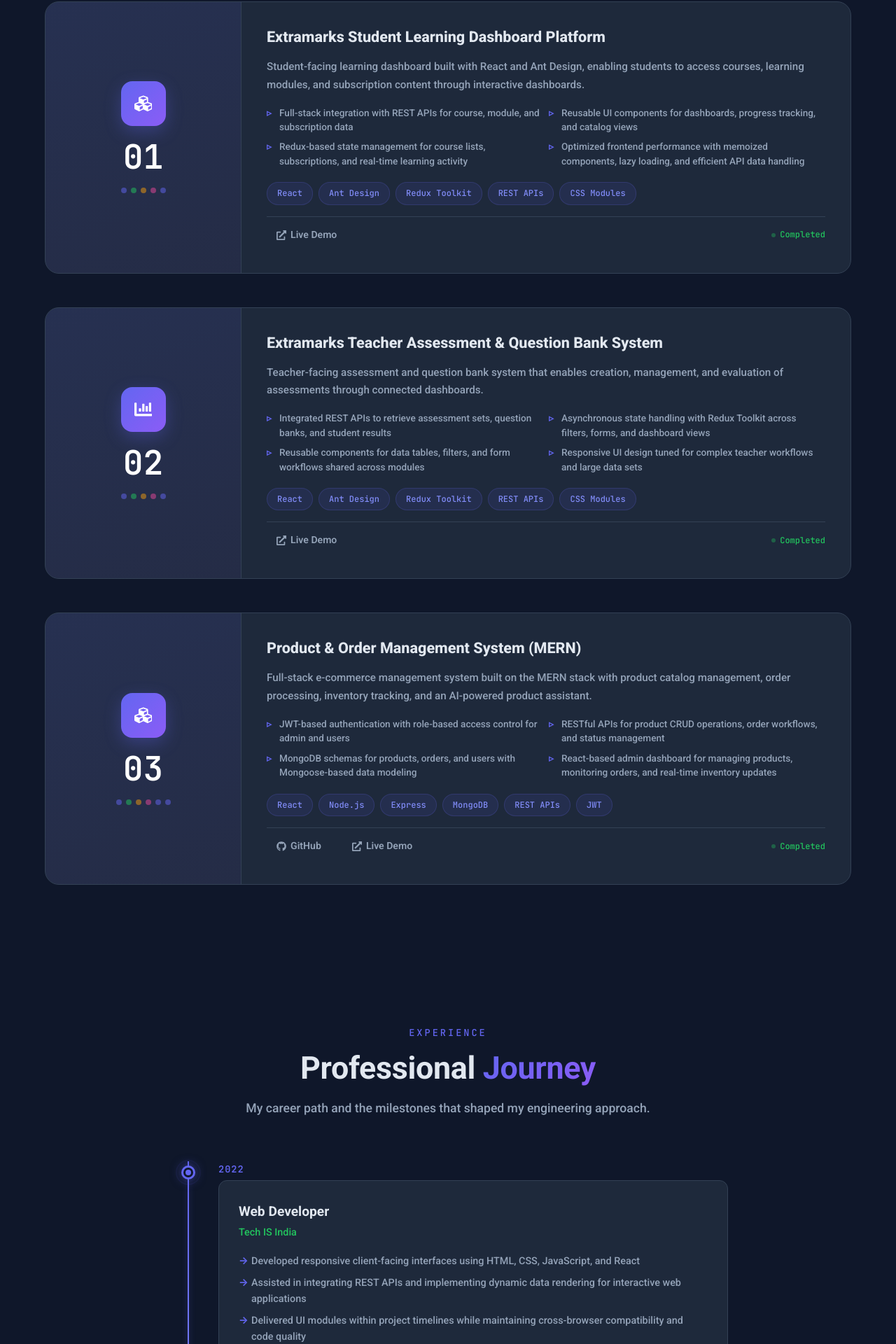
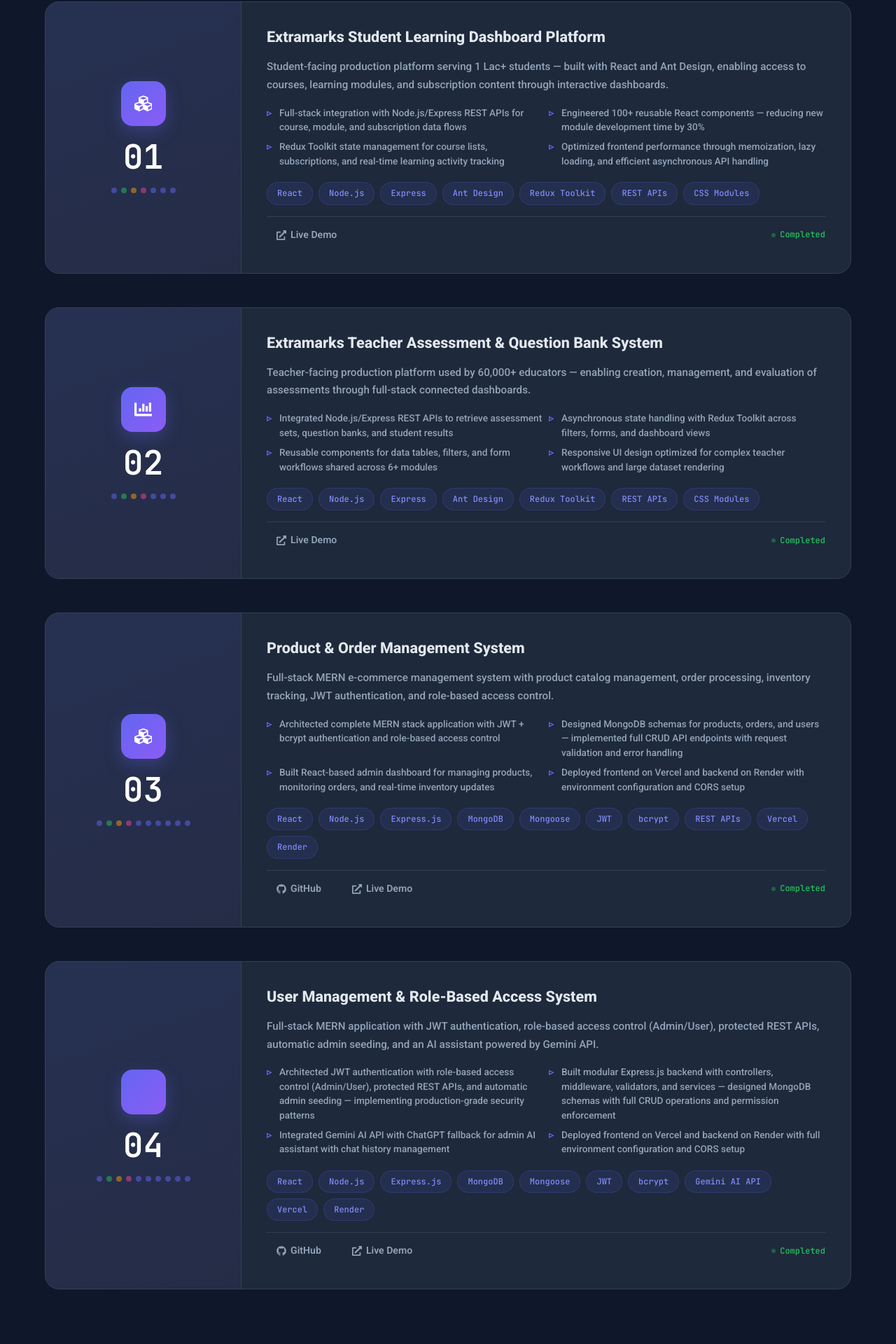
Before and after one commit to webcodeshubham/fsse_portfolio_shubham_shrivastava, a React (Vite) app: page / in a window 1280 px wide. Shown: the part 2076-3996 px from the top of the page at 70% size. Built offline with nearby package versions, Linux system fonts and the light colour scheme.

Commit message:
Portfolio Full Stack Engineer Updated

```diff
--- a/src/data/projectsData.js
+++ b/src/data/projectsData.js
@@ -1,138 +1,188 @@
 export const projects = [
   {
     id: 1,
-    title: 'Extramarks Student Learning Dashboard Platform',
+    title: "Extramarks Student Learning Dashboard Platform",
     description:
-      'Student-facing learning dashboard built with React and Ant Design, enabling students to access courses, learning modules, and subscription content through interactive dashboards.',
+      "Student-facing production platform serving 1 Lac+ students — built with React and Ant Design, enabling access to courses, learning modules, and subscription content through interactive dashboards.",
     features: [
-      'Full-stack integration with REST APIs for course, module, and subscription data',
-      'Reusable UI components for dashboards, progress tracking, and catalog views',
-      'Redux-based state management for course lists, subscriptions, and real-time learning activity',
-      'Optimized frontend performance with memoized components, lazy loading, and efficient API data handling',
+      "Full-stack integration with Node.js/Express REST APIs for course, module, and subscription data flows",
+      "Engineered 100+ reusable React components — reducing new module development time by 30%",
+      "Redux Toolkit state management for course lists, subscriptions, and real-time learning activity tracking",
+      "Optimized frontend performance through memoization, lazy loading, and efficient asynchronous API handling",
     ],
-    tech: ['React', 'Ant Design', 'Redux Toolkit', 'REST APIs', 'CSS Modules'],
-    github: '',
-    live: 'https://www.extramarks.com/',
+    tech: [
+      "React",
+      "Node.js",
+      "Express",
+      "Ant Design",
+      "Redux Toolkit",
+      "REST APIs",
+      "CSS Modules",
+    ],
+    github: "",
+    live: "https://www.extramarks.com/",
     image: null,
   },
   {
     id: 2,
-    title: 'Extramarks Teacher Assessment & Question Bank System',
+    title: "Extramarks Teacher Assessment & Question Bank System",
     description:
-      'Teacher-facing assessment and question bank system that enables creation, management, and evaluation of assessments through connected dashboards.',
+      "Teacher-facing production platform used by 60,000+ educators — enabling creation, management, and evaluation of assessments through full-stack connected dashboards.",
     features: [
-      'Integrated REST APIs to retrieve assessment sets, question banks, and student results',
-      'Asynchronous state handling with Redux Toolkit across filters, forms, and dashboard views',
-      'Reusable components for data tables, filters, and form workflows shared across modules',
-      'Responsive UI design tuned for complex teacher workflows and large data sets',
+      "Integrated Node.js/Express REST APIs to retrieve assessment sets, question banks, and student results",
+      "Asynchronous state handling with Redux Toolkit across filters, forms, and dashboard views",
+      "Reusable components for data tables, filters, and form workflows shared across 6+ modules",
+      "Responsive UI design optimized for complex teacher workflows and large dataset rendering",
     ],
-    tech: ['React', 'Ant Design', 'Redux Toolkit', 'REST APIs', 'CSS Modules'],
-    github: '',
-    live: 'https://www.extramarks.com/',
+    tech: [
+      "React",
+      "Node.js",
+      "Express",
+      "Ant Design",
+      "Redux Toolkit",
+      "REST APIs",
+      "CSS Modules",
+    ],
+    github: "",
+    live: "https://www.extramarks.com/",
     image: null,
   },
   {
     id: 3,
-    title: 'Product & Order Management System (MERN)',
+    title: "Product & Order Management System",
     description:
-      'Full-stack e-commerce management system built on the MERN stack with product catalog management, order processing, inventory tracking, and an AI-powered product assistant.',
+      "Full-stack MERN e-commerce management system with product catalog management, order processing, inventory tracking, JWT authentication, and role-based access control.",
     features: [
-      'JWT-based authentication with role-based access control for admin and users',
-      'RESTful APIs for product CRUD operations, order workflows, and status management',
-      'MongoDB schemas for products, orders, and users with Mongoose-based data modeling',
-      'React-based admin dashboard for managing products, monitoring orders, and real-time inventory updates',
+      "Architected complete MERN stack application with JWT + bcrypt authentication and role-based access control",
+      "Designed MongoDB schemas for products, orders, and users — implemented full CRUD API endpoints with request validation and error handling",
+      "Built React-based admin dashboard for managing products, monitoring orders, and real-time inventory updates",
+      "Deployed frontend on Vercel and backend on Render with environment configuration and CORS setup",
     ],
-    tech: ['React', 'Node.js', 'Express', 'MongoDB', 'REST APIs', 'JWT'],
-    github: 'https://github.com/mernapps3-jpg/ProductOrderManagementApp',
-    live: 'https://product-order-management-app-fronte.vercel.app/',
+    tech: [
+      "React",
+      "Node.js",
+      "Express.js",
+      "MongoDB",
+      "Mongoose",
+      "JWT",
+      "bcrypt",
+      "REST APIs",
+      "Vercel",
+      "Render",
+    ],
+    github: "https://github.com/mernapps3-jpg/ProductOrderManagementApp",
+    live: "https://product-order-management-app-fronte.vercel.app/",
+    image: null,
+  },
+  {
+    id: 4,
+    title: "User Management & Role-Based Access System",
+    description:
+      "Full-stack MERN application with JWT authentication, role-based access control (Admin/User), protected REST APIs, automatic admin seeding, and an AI assistant powered by Gemini API.",
+    features: [
+      "Architected JWT authentication with role-based access control (Admin/User), protected REST APIs, and automatic admin seeding — implementing production-grade security patterns",
+      "Built modular Express.js backend with controllers, middleware, validators, and services — designed MongoDB schemas with full CRUD operations and permission enforcement",
+      "Integrated Gemini AI API with ChatGPT fallback for admin AI assistant with chat history management",
+      "Deployed frontend on Vercel and backend on Render with full environment configuration and CORS setup",
+    ],
+    tech: [
+      "React",
+      "Node.js",
+      "Express.js",
+      "MongoDB",
+      "Mongoose",
+      "JWT",
+      "bcrypt",
+      "Gemini AI API",
+      "Vercel",
+      "Render",
+    ],
+    github: "https://github.com/mernapps3-jpg/UserManagementApp",
+    live: "https://user-management-app-frontend-kappa.vercel.app/",
     image: null,
   },
 ];
 
 export const timelineData = [
   {
-    year: '2022',
-    role: 'Web Developer',
-    company: 'Tech IS India',
+    year: "2022 — 2023",
+    role: "Web Developer",
+    company: "Tech IS India Pvt. Ltd., Bangalore",
     points: [
-      'Developed responsive client-facing interfaces using HTML, CSS, JavaScript, and React',
-      'Assisted in integrating REST APIs and implementing dynamic data rendering for interactive web applications',
-      'Delivered UI modules within project timelines while maintaining cross-browser compatibility and code quality',
-      'Collaborated with designers and backend developers across project phases to support full-stack workflows',
+      "Developed REST API endpoints using Node.js and Express, built React-based UI across 10+ client projects — handling authentication flows, dynamic data rendering, and database integration end-to-end",
+      "Maintained backend API contracts and cross-browser compatible UI within a 50+ member team, consistently delivering full-stack modules on schedule",
+      "Collaborated with designers and backend developers to align UI behavior, API contracts, and delivery timelines",
     ],
   },
   {
-    year: '2023 — Present',
-    role: 'Software Developer',
-    company: 'ExtraMarks Education',
+    year: "2023 — Present",
+    role: "Software Developer",
+    company: "ExtraMarks Education India Pvt. Ltd., Noida",
     points: [
-      'Engineered scalable, reusable UI components using React and Ant Design for student and teacher dashboards',
-      'Built and consumed backend REST APIs for asynchronous data flows, loading states, and dynamic rendering',
-      'Implemented Redux Toolkit state management and data handling across course, assessment, and reporting modules',
-      'Collaborated with cross-functional teams to ship production-ready features and leverage AI-assisted tooling',
+      "Engineered 100+ reusable React components and Node.js/Express REST APIs — managing complete data flows from backend endpoints to frontend rendering across 6+ dashboard modules serving 50,000+ users, improving load time by 30%",
+      "Designed and consumed JWT-secured APIs, implemented MongoDB-backed data schemas, managed Redux Toolkit state architecture, and optimized frontend performance through memoization and lazy loading — accelerated development using AI Tools across full-stack EdTech dashboards",
     ],
   },
   {
-    year: 'Mentorship',
-    role: 'Instructor / MERN Mentor',
-    company: 'Community & Freelance',
+    year: "Mentorship",
+    role: "Instructor & Freelance Full Stack Developer",
+    company: "Newton School, Cuvette & Independent Clients (Remote)",
     points: [
-      'Guided students on full-stack project architecture',
-      'Helped debug complex frontend problems and review code',
-      'Mentored on React best practices and modern tooling',
+      "Mentored 500+ students in MERN stack development — guiding project implementation, code reviews, and debugging practices",
+      "Delivered full-stack web solutions for independent clients — managing end-to-end delivery from requirements to deployment",
+      "Introduced mentees to modern tooling (Vite, Git, Postman) and best practices for full-stack project architecture",
     ],
   },
 ];
 
 export const skills = {
-  'Frontend Engineering': [
-    { name: 'React (ES6+)', level: 95 },
-    { name: 'HTML5, CSS3, JavaScript', level: 92 },
-    { name: 'Ant Design / Component Architecture', level: 90 },
-    { name: 'Reusable UI Systems & Responsive Design', level: 90 },
+  "Frontend Engineering": [
+    { name: "React", level: 95 },
+    { name: "JavaScript (ES6+)", level: 92 },
+    { name: "TypeScript", level: 78 },
+    { name: "Next.js", level: 74 },
+    { name: "HTML5 & CSS3", level: 92 },
+    { name: "Tailwind CSS", level: 88 },
   ],
-  'Backend Engineering': [
-    { name: 'Node.js & Express', level: 88 },
-    { name: 'RESTful API Design', level: 90 },
-    { name: 'JWT Authentication & Middleware', level: 86 },
-    { name: 'Role-Based Access Control (RBAC)', level: 84 },
+  "Backend Engineering": [
+    { name: "Node.js & Express.js", level: 88 },
+    { name: "REST API Design", level: 90 },
+    { name: "JWT Authentication & bcrypt", level: 86 },
+    { name: "Middleware Architecture", level: 84 },
+    { name: "Role-Based Access Control", level: 84 },
   ],
-  'Database & ORM': [
-    { name: 'MongoDB & Mongoose', level: 88 },
-    { name: 'Schema Design & Data Modeling', level: 86 },
-    { name: 'CRUD Operations', level: 90 },
+  "Database & ORM": [
+    { name: "MongoDB & Mongoose", level: 88 },
+    { name: "Schema Design & Data Modeling", level: 86 },
+    { name: "CRUD Operations", level: 90 },
   ],
-  'State & Data Handling': [
-    { name: 'Redux Toolkit', level: 92 },
-    { name: 'REST API Integration', level: 92 },
-    { name: 'Asynchronous Data Handling', level: 90 },
-    { name: 'Error & Loading State Management', level: 88 },
+  "State & Data Handling": [
+    { name: "Redux Toolkit", level: 92 },
+    { name: "REST API Integration", level: 92 },
+    { name: "Asynchronous Data Handling", level: 90 },
+    { name: "Error & Loading State Management", level: 88 },
   ],
-  'Tooling & Workflow': [
-    { name: 'Git / GitHub / GitLab', level: 90 },
-    { name: 'Postman & Chrome DevTools', level: 88 },
-    { name: 'Vite, NPM & SDLC Practices', level: 86 },
+  "Deployment & Tools": [
+    { name: "Git / GitHub", level: 90 },
+    { name: "Vercel", level: 86 },
+    { name: "Render", level: 84 },
+    { name: "Postman & Chrome DevTools", level: 88 },
+    { name: "Vite & NPM", level: 86 },
+    { name: "CI/CD Basics", level: 75 },
   ],
-  'Deployment & Hosting': [
-    { name: 'Vercel (Frontend)', level: 86 },
-    { name: 'Replit (Backend Dev Environment)', level: 82 },
-    { name: 'Environment Configuration', level: 84 },
-  ],
-  'Engineering Fundamentals': [
-    { name: 'Rendering Lifecycle & DOM Internals', level: 86 },
-    { name: 'Asynchronous Execution Model', level: 88 },
-    { name: 'Modular Architecture', level: 86 },
-  ],
-  'Emerging Technologies': [
-    { name: 'TypeScript', level: 80 },
-    { name: 'Python & Django (Exploring)', level: 72 },
-    { name: 'Next.js & API Integration', level: 74 },
+  "Engineering Fundamentals": [
+    { name: "Event Loop & Async Execution", level: 88 },
+    { name: "Virtual DOM & Reconciliation", level: 86 },
+    { name: "Browser Rendering", level: 84 },
+    { name: "Modular Architecture", level: 86 },
+    { name: "Performance Optimization", level: 85 },
   ],
 };
 
 export const socialLinks = {
-  github: 'https://github.com/webcodeshubham',
-  linkedin: 'https://www.linkedin.com/in/shubhams-2021',
-  email: 'theshubhamshri@gmail.com',
-  resume: 'https://drive.google.com/file/d/1jYojvEiaFHi8x_0o4E8fBeVWBcEZqxgJ/view?usp=sharing',
+  github: "https://github.com/webcodeshubham",
+  linkedin: "https://www.linkedin.com/in/shubhams-2021",
+  email: "theshubhamshri@gmail.com",
+  resume:
+    "https://drive.google.com/file/d/1oNDpQW3zVORkSjoFIO0vkxTn8TXbphjS/view?usp=sharing",
 };
```
